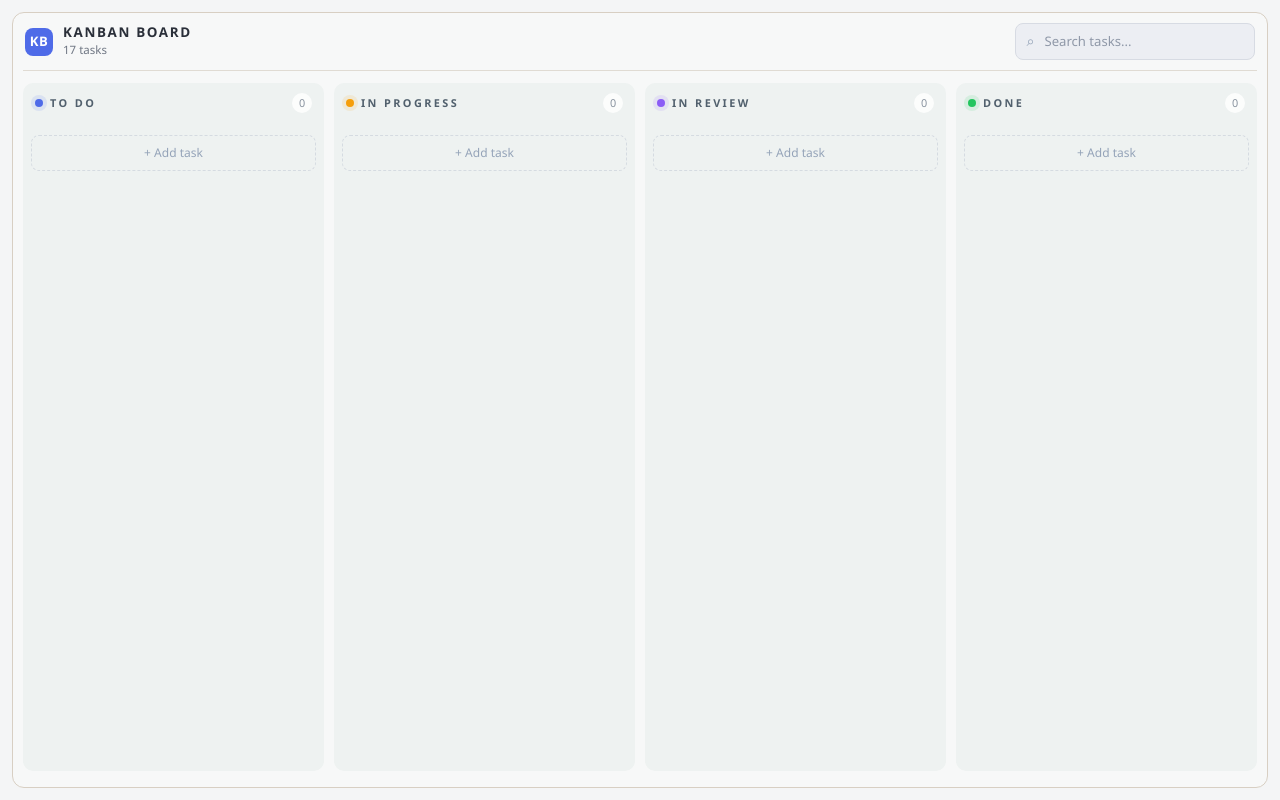
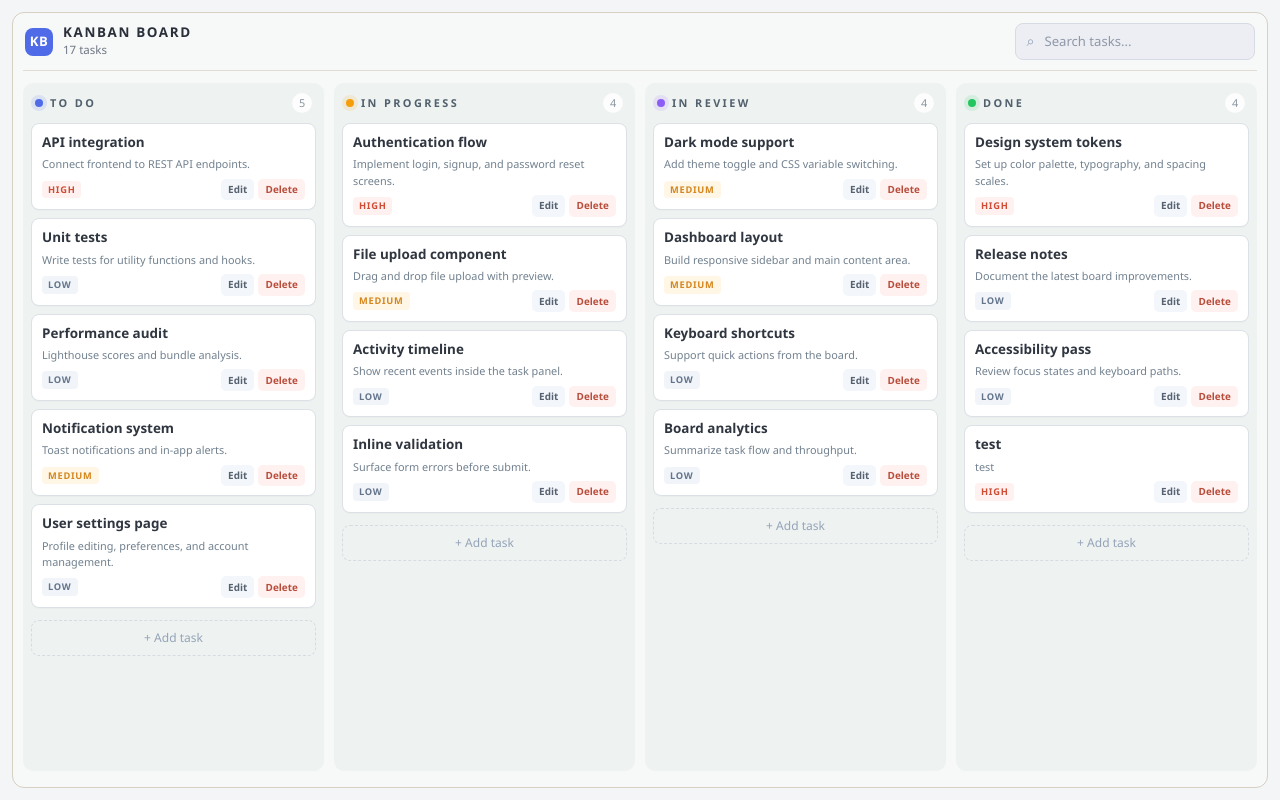
Before and after one commit to EsraaHamrawy/KanbanToDoList, a React (Vite) app: page /#/ in a window 1280 px wide. Built offline with nearby package versions, Linux system fonts and the light colour scheme; data requests are answered from the project's data file.

Commit message:
add : import TaskCard from '../TaskCard/TaskCard'

```diff
--- a/src/components/TaskColumn/TaskColumn.jsx
+++ b/src/components/TaskColumn/TaskColumn.jsx
@@ -1,7 +1,9 @@
+import TaskCard from '../TaskCard/TaskCard'
 import './TaskColumn.css'
 
 export default function TaskColumn({
-  column={},
+  column,
+  tasks = [],
   isDropTarget,
   onCreateTask = () => {},
   onColumnDragOver = () => {},
@@ -22,10 +24,14 @@ export default function TaskColumn({
           />
           <h2>{column.label}</h2>
         </div>
-        <span className="board-column__count">0</span>
+        <span className="board-column__count">{tasks.length}</span>
       </header>
 
-      <div className="board-column__cards" />
+      <div className="board-column__cards">
+        {tasks.map((task) => (
+          <TaskCard key={task.id} task={task} />
+        ))}
+      </div>
 
       <button className="board-column__add" type="button" onClick={() => onCreateTask(column.key)}>
         + Add task
```
